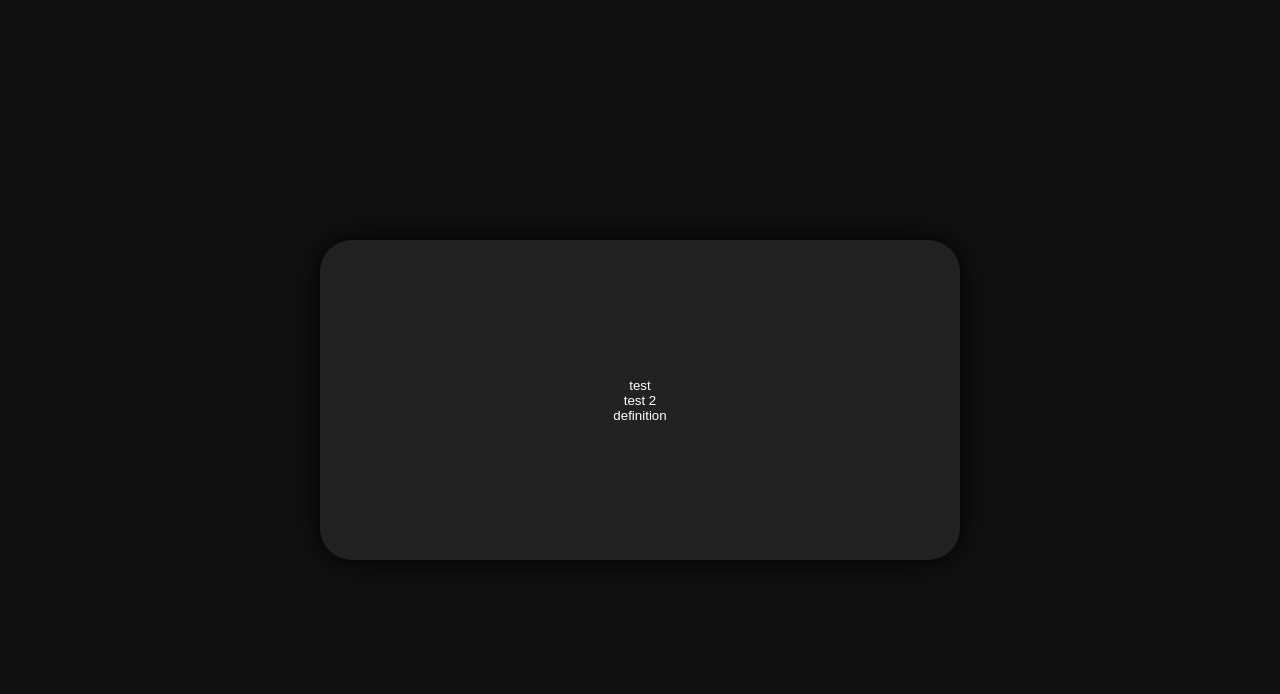
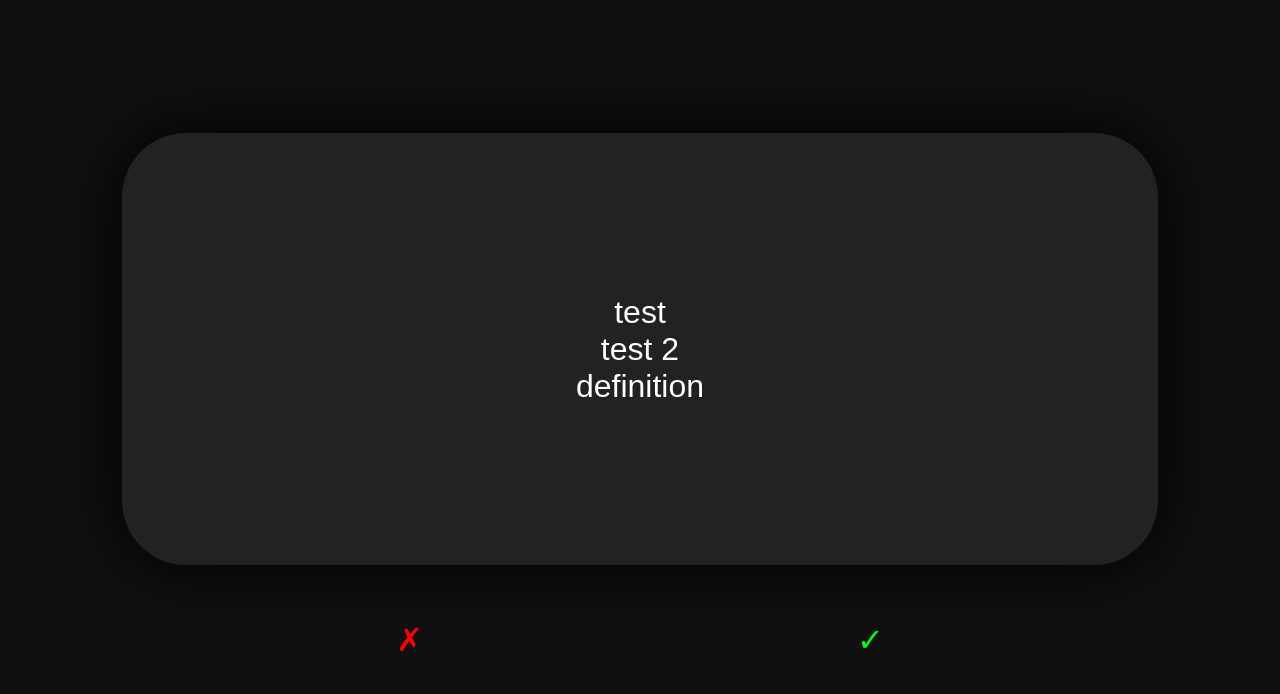
Before and after one commit to thabo256/latein, a plain HTML site: page index.html in a window 1280 px wide. Drawn offline with Linux system fonts and the light colour scheme.

Commit message:
added buttons

```diff
--- a/index.html
+++ b/index.html
@@ -1,20 +1,26 @@
 <!DOCTYPE html>
 <html lang="en">
   <head>
-  <meta charset="UTF-8">
-  <meta http-equiv="X-UA-Compatible" content="IE=edge">
-  <meta name="viewport" content="width=device-width, initial-scale=1.0">
+    <meta charset="UTF-8" />
+    <meta http-equiv="X-UA-Compatible" content="IE=edge" />
+    <meta name="viewport" content="width=device-width, initial-scale=1.0" />
     <title>latein</title>
-  <link rel="shortcut icon" href="favicon.ico" type="image/x-icon">
-  <link rel="stylesheet" type="text/css" href="style.css">
+    <link rel="shortcut icon" href="favicon.ico" type="image/x-icon" />
+    <link rel="stylesheet" type="text/css" href="style.css" />
   </head>
   <body>
     <main>
+      <div id="cards">
         <button class="card" id="top-card">
           <div id="term">test</div>
           <div id="addition">test 2</div>
           <div id="definition">definition</div>
         </button>
+      </div>
+      <div id="buttons">
+        <button id="decline">✗</button>
+        <button id="accept">✓</button>
+      </div>
     </main>
 
     <script src="main.js"></script>
--- a/style.css
+++ b/style.css
@@ -1,5 +1,10 @@
 html {
   height: 100%;
+}
+
+* {
+  font-family: Arial, Helvetica, sans-serif;
+  font-size: 32px;
 }
 
 body {
@@ -9,7 +14,6 @@ body {
   display: flex;
   justify-content: center;
   background-color: #111;
-  font-family: Arial, Helvetica, sans-serif;
   --color: #fff;
   --card-col: #222;
 }
@@ -20,13 +24,49 @@ main {
   display: flex;
   flex-flow: column;
   justify-content: center;
+  align-items: center;
+}
+
+#cards {
+  width: 100%;
+  height: min(20rem, 60%);
+  display: flex;
+  align-items: center;
+  justify-content: center;
+}
+
+button {
+  border: none;
 }
 
 .card {
-  height: min(20rem, 60%);
+  width: 90%;
+  height: 90%;
   background-color: var(--card-col);
   color: var(--color);
-  border: none;
   border-radius: 2rem;
   box-shadow: 0 0 2rem #000;
 }
+
+#buttons {
+  width: 80%;
+  display: flex;
+}
+
+#buttons > button {
+  flex-grow: 1;
+  padding: 1rem;
+  background-color: transparent;
+}
+/* debug */
+button:hover {
+  outline: 5px solid red;
+}
+
+#decline {
+  color: #f00;
+}
+
+#accept {
+  color: #0f0;
+}
```
Also changed, not shown: 1 other file. Lines whose indentation alone changed are shown as unchanged.
